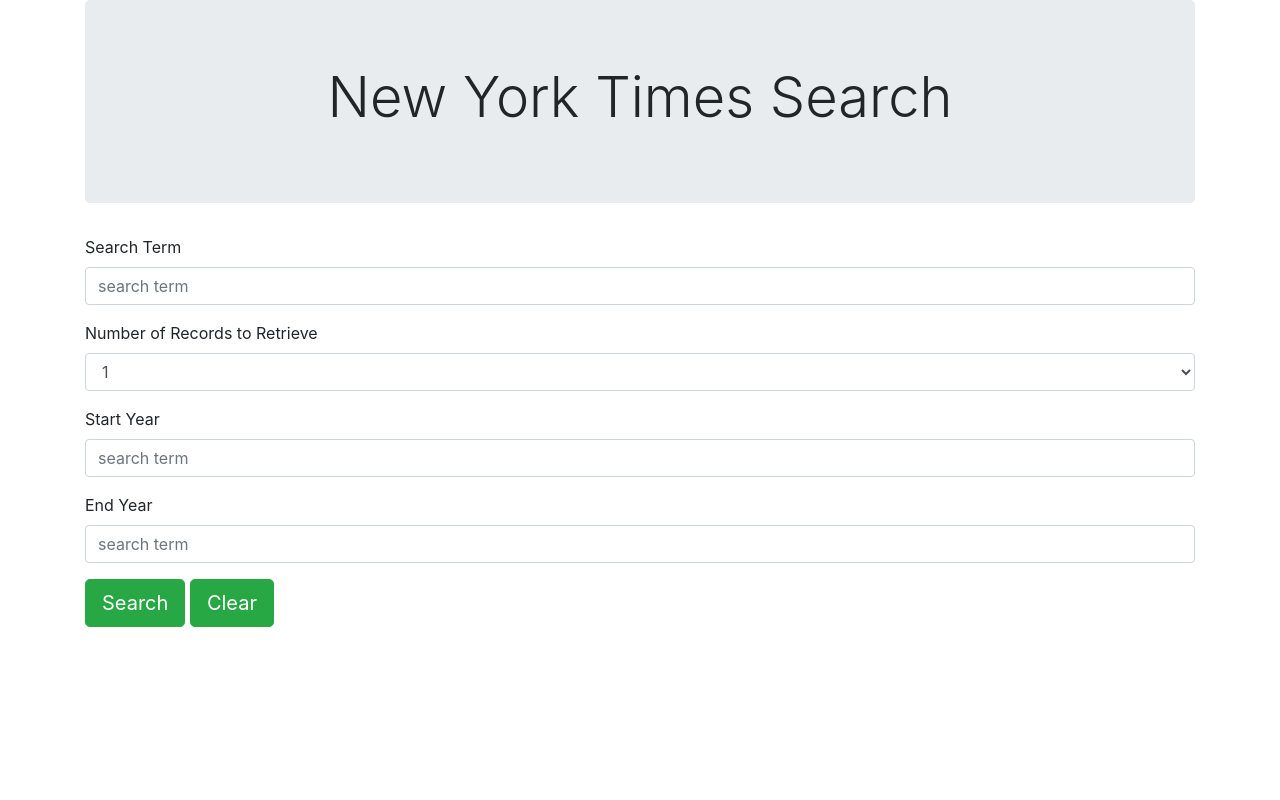
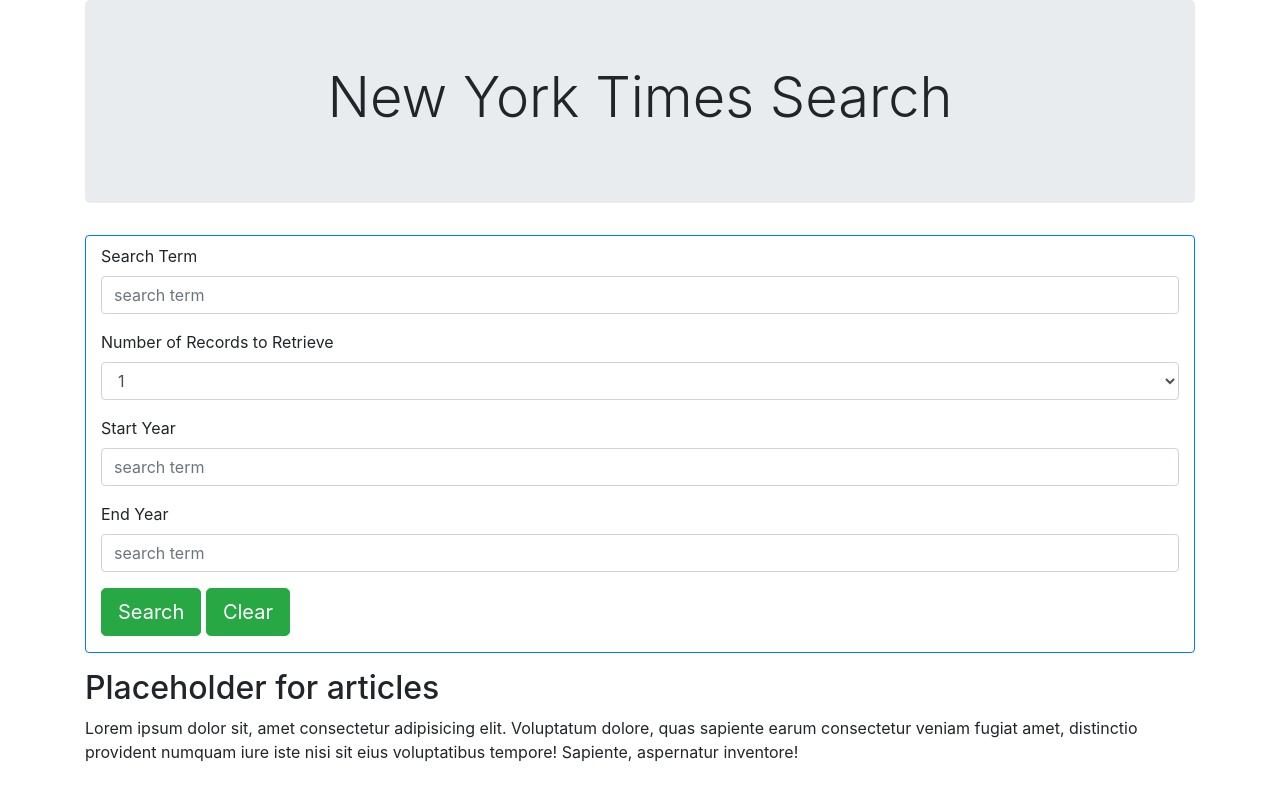
Before and after one commit to vinantinaik/NewYork_News, a plain HTML site: page index.html in a window 1280 px wide. Drawn offline with nearby package versions, Linux system fonts and the light colour scheme.

Commit message:
style changes

```diff
--- a/index.html
+++ b/index.html
@@ -18,6 +18,7 @@
                     <h1 class="display-4">New York Times Search</h1>
                 </div>
             </div>
+            <div class="container mb-3 border rounded border-primary pt-2 pb-3">
                 <form>
                     <div class="form-group">
                         <label for="exampleFormControlInput1">Search Term</label>
@@ -44,7 +45,13 @@
                     <button type="button" id="searchBtn" class="btn btn-success btn-lg">Search</button>
                     <button type="button" id="clearBtn" class="btn btn-success btn-lg">Clear</button>
                 </form>
-            <div class="mb-2"></div>
+            </div>
+        </div>
+        <div id="info" class="container">
+            <h2>Placeholder for articles</h2>
+            <p>Lorem ipsum dolor sit, amet consectetur adipisicing elit. Voluptatum dolore, quas sapiente earum consectetur
+                veniam fugiat amet, distinctio provident numquam iure iste nisi sit eius voluptatibus tempore! Sapiente,
+                aspernatur inventore!</p>
         </div>
     </div>
     <script src="https://code.jquery.com/jquery-3.2.1.slim.min.js" integrity="sha384-KJ3o2DKtIkvYIK3UENzmM7KCkRr/rE9/Qpg6aAZGJwFDMVNA/GpGFF93hXpG5KkN"
```
Lines whose indentation alone changed are shown as unchanged.
